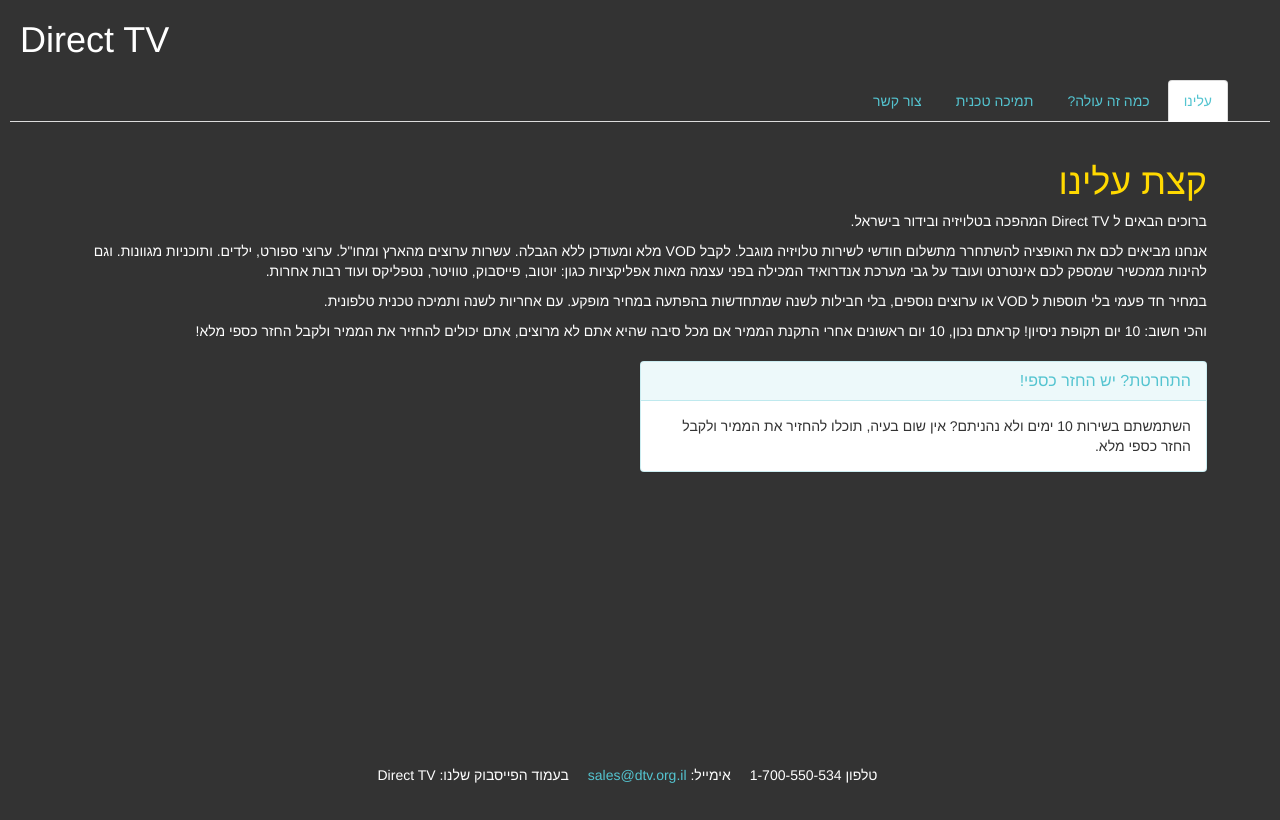
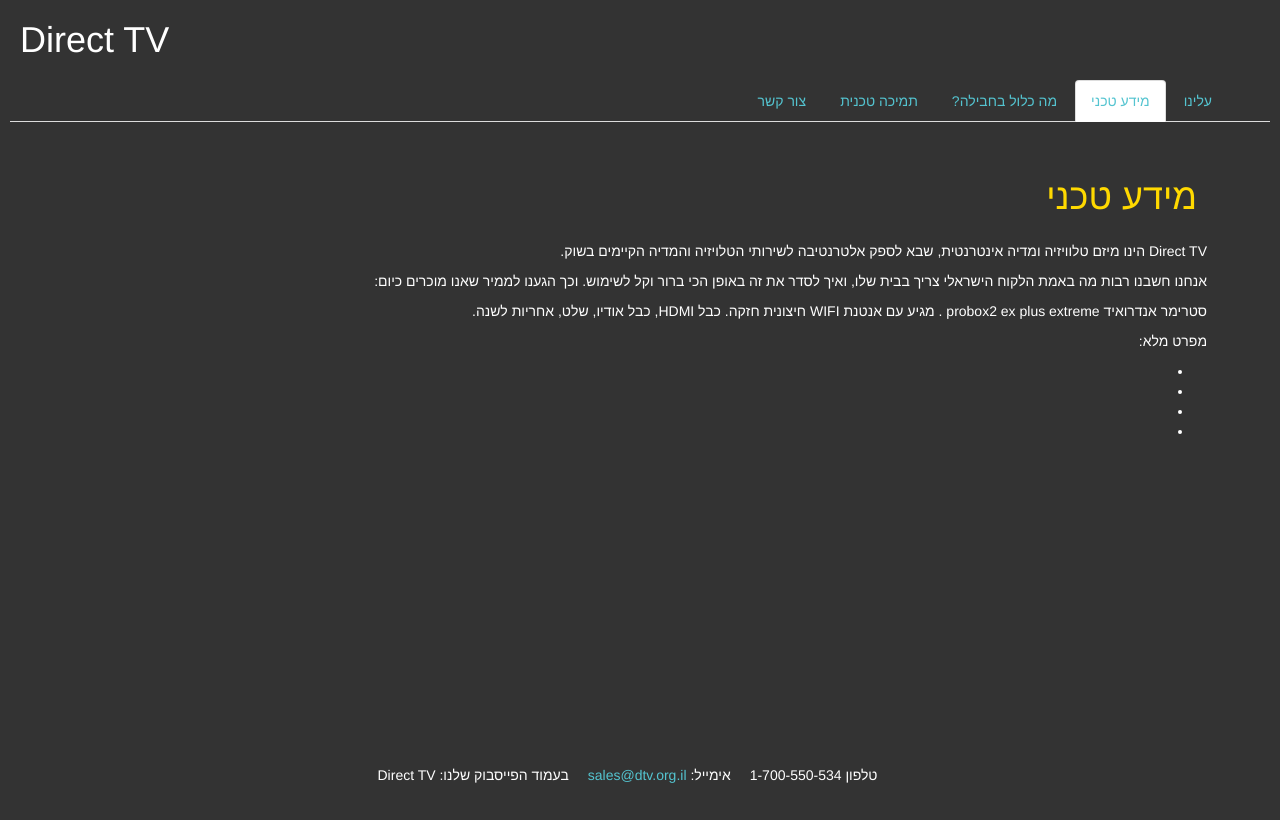
Before and after one commit to edento/direct-tv, a website: page public/index.html at #!/spec in a window 1280 px wide. Drawn offline with nearby package versions, Linux system fonts and the light colour scheme; some packages are replaced by stand-ins of ours.

Commit message:
Add specs page

```diff
--- a/public/app.js
+++ b/public/app.js
@@ -11,6 +11,11 @@
             .state('pricing', {
                 url: '/pricing',
                 templateUrl: 'pages/pricing.html',
+
+            })
+            .state('spec', {
+                url: '/spec',
+                templateUrl: 'pages/spec.html',
 
             })
             .state('support', {
--- a/public/controllers.js
+++ b/public/controllers.js
@@ -2,6 +2,7 @@
 
     $scope.currentTab = {
         about: false,
+        spec: false,
         pricing: false,
         support: false,
         contact: false
@@ -37,7 +38,7 @@
     $scope.submitForm = function() {
         console.log("submitting... need to do some validation", $scope.formData);
         $http({
-            url: "https://formspree.io/edentoledano@gmail.com",
+            url: "https://formspree.io/sales@dtv.org.il",
             data: $.param({
                 email: $scope.formData.email,
                 name: $scope.formData.name,
--- a/public/index.html
+++ b/public/index.html
@@ -18,7 +18,8 @@
         <div class="content" ng-controller="mainController">
             <ul class="nav nav-tabs">
                 <li role="presentation" ng-class="{active : currentTab.about }"><a ui-sref="about" ng-click="changeView('about')">עלינו</a></li>
-                <li role="presentation" ng-class="{active : currentTab.pricing }"><a ui-sref="pricing" ng-click="changeView('pricing')">כמה זה עולה?</a></li>
+                <li role="presentation" ng-class="{active : currentTab.spec }"><a ui-sref="spec" ng-click="changeView('spec')">מידע טכני</a></li>
+                <li role="presentation" ng-class="{active : currentTab.pricing }"><a ui-sref="pricing" ng-click="changeView('pricing')">מה כלול בחבילה?</a></li>
                 <li role="presentation" ng-class="{active : currentTab.support }"><a ui-sref="support" ng-click="changeView('support')">תמיכה טכנית</a></li>
                 <li role="presentation" ng-class="{active : currentTab.contact }"><a ui-sref="contact" ng-click="changeView('contact')">צור קשר</a></li>
             </ul>
--- /dev/null
+++ b/public/pages/spec.html
@@ -0,0 +1,17 @@
+<section class="spec">
+    <h1 class="title">מידע טכני</h1>
+    <div>
+        <p>Direct TV הינו מיזם טלוויזיה ומדיה אינטרנטית, שבא לספק אלטרנטיבה לשירותי הטלויזיה והמדיה הקיימים בשוק.
+        </p>
+        <p>אנחנו חשבנו רבות מה באמת הלקוח הישראלי צריך בבית שלו, ואיך לסדר את זה באופן הכי ברור וקל לשימוש. וכך הגענו לממיר שאנו מוכרים כיום:
+        </p>
+        <p>סטרימר אנדרואיד probox2 ex plus extreme . מגיע עם אנטנת WIFI חיצונית חזקה. כבל HDMI, כבל אודיו, שלט, אחריות לשנה.</p>
+        <p>מפרט מלא:</p>
+        <ul>
+            <li></li>
+            <li></li>
+            <li></li>
+            <li></li>
+        </ul>
+    </div>
+</section>
--- a/public/style.scss
+++ b/public/style.scss
@@ -52,6 +52,7 @@
     padding-bottom: $height_footer;
     .title {
         color: $cl_yellow;
+        padding: 15px 10px;
     }
     .view-content {
         padding-top: 20px;
@@ -69,6 +70,14 @@
                 }
                 .panel-body {
                     color: $cl_dark_gray !important;
+                }
+            }
+        }
+        .spec {}
+        .pricing {
+            .list {
+                li {
+                    line-height: 30px;
                 }
             }
         }
```
Also changed, not shown: public/style.css, 1 other file.
